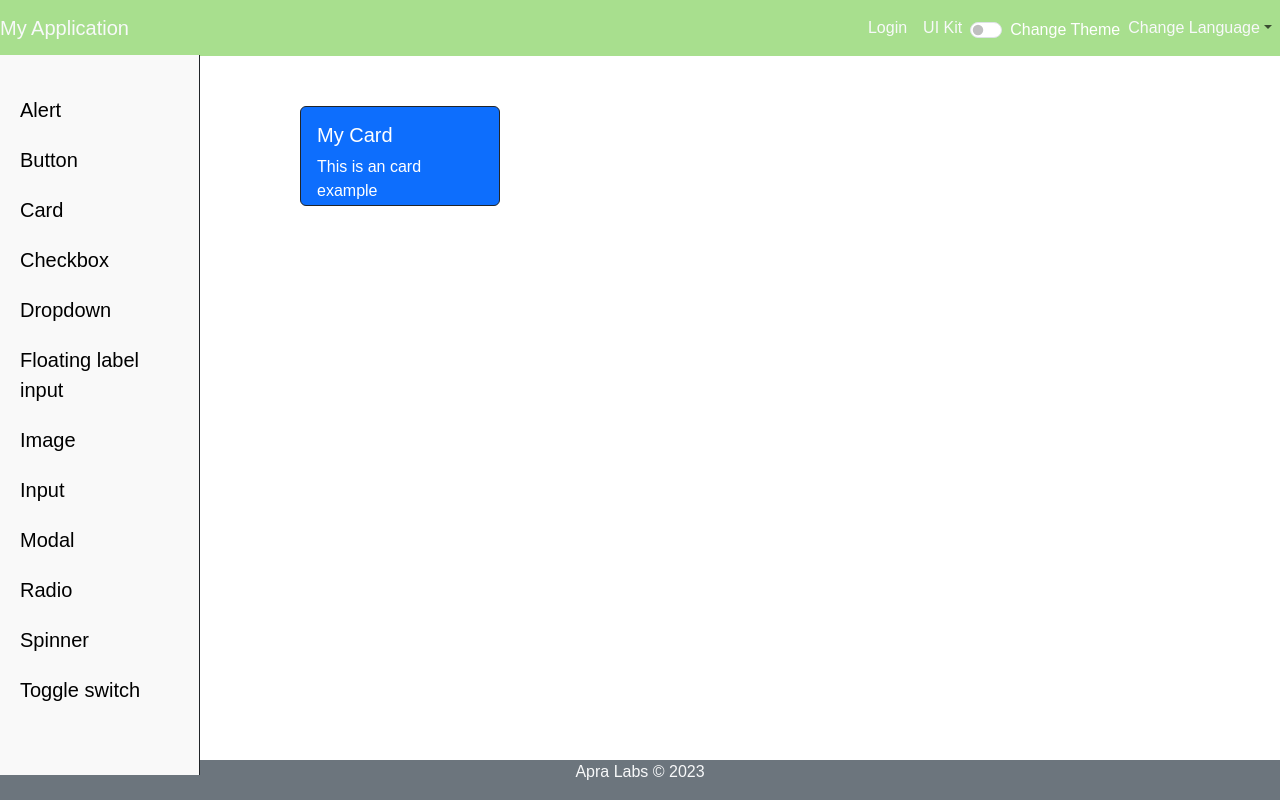
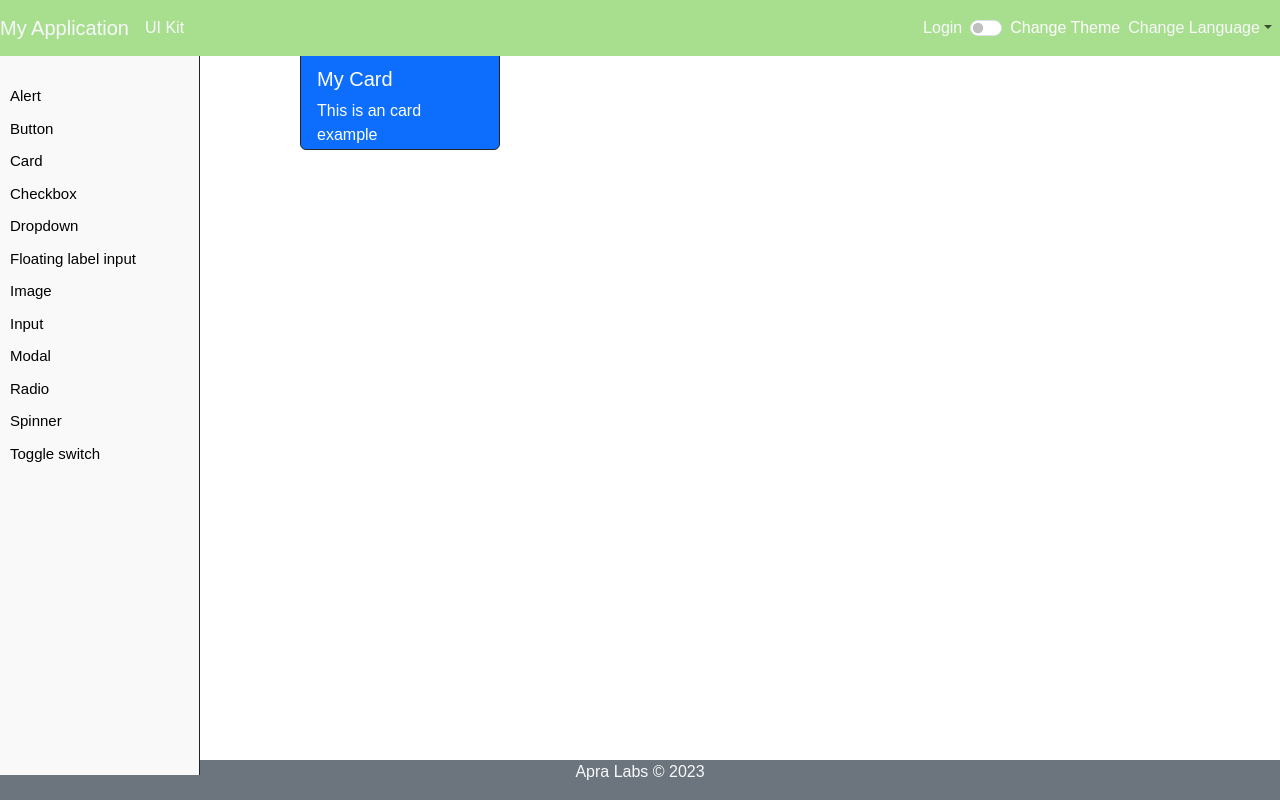
Before and after one commit to Apra-Labs/React-Boilerplate, a React (Create React App) app: page /uikit/card in a window 1280 px wide. Built offline with nearby package versions, Linux system fonts and the light colour scheme.

Commit message:
Added offcanvas navbar

```diff
--- a/src/Main.tsx
+++ b/src/Main.tsx
@@ -21,7 +21,6 @@ const Main: React.FC = () => {
             <Route>
                 <Route path='/' element={<Home />} />
                 <Route path='/profile' element={<Profile />} />
-                <Route path='/uikit' element={<UiKit />} />
                 <Route path='/uikit/alert' element={<AlertExample />} />
                 <Route path='/uikit/button' element={<ButtonExample />} />
                 <Route path='/uikit/card' element={<CardExample />} />
--- a/src/containers/Navigation.tsx
+++ b/src/containers/Navigation.tsx
@@ -7,7 +7,7 @@ import { Link } from 'react-router-dom';
 import { useAppDispatch, useAppSelector } from '../redux/hooks';
 import { logOut } from '../redux/reducers/authSlice';
 import { toast } from 'react-toastify';
-import { Modal } from 'react-bootstrap';
+import { Modal, Offcanvas } from 'react-bootstrap';
 import FloatingLabelInputComponent from '../components/FloatingLabelInputComponent';
 import ButtonComponent from '../components/ButtonComponent';
 import { login } from '../redux/reducers/authSlice';
@@ -97,10 +97,17 @@ const Navigation: React.FC = () => {
 
     return (
         <>
-            <Navbar expand="lg" style={{ backgroundColor: '#A8DF8E' }} data-bs-theme="light">
+            <Navbar expand="lg" style={{ backgroundColor: '#A8DF8E' }} data-bs-theme="light" fixed='top'>
                 <Navbar.Brand as={Link} to={"/"} className='text-light'>{t("MyApplication")}</Navbar.Brand>
-                <Navbar.Toggle aria-controls="basic-navbar-nav" />
-                <Navbar.Collapse id="basic-navbar-nav">
+                <Nav.Link as={Link} to={"/uikit/alert"} className='text-light'>{t("UiKit")}</Nav.Link>
+                <Navbar.Toggle aria-controls="navbar-offcanvas" />
+                <Navbar.Offcanvas id="navbar-offcanvas" style={{ backgroundColor: '#A8DF8E', left: 0, top: 0, right: 'auto' }}>
+                    <Offcanvas.Header closeButton style={{color: 'white'}}>
+                        <Offcanvas.Title>
+                            <Navbar.Brand as={Link} to={"/"} className='text-light'>{t("MyApplication")}</Navbar.Brand>
+                        </Offcanvas.Title>
+                    </Offcanvas.Header>
+                    <Offcanvas.Body>
                         <Nav className='ms-auto'>
                             {!isLogin ?
                                 <Nav.Link className='text-light' onClick={handleShow}>{t("Login")}</Nav.Link> :
@@ -109,8 +116,7 @@ const Navigation: React.FC = () => {
                             {isLogin &&
                                 <Nav.Link as={Link} to={"/profile"} className='text-light'>{t("Profile")}</Nav.Link>
                             }
-                        <Nav.Link as={Link} to={"/uikit"} className='text-light'>{t("UiKit")}</Nav.Link>
-                        <ToggleSwitchComponent label='Change Theme' onChange={changeTheme} style={{ marginTop: 10, color: "white" }} />
+                            <ToggleSwitchComponent label='Change Theme' onChange={changeTheme} style={{ color: "white", marginTop: 8 }} />
                             <NavDropdown
                                 title={<span className='text-light'>{t("ChangeLanguage")}</span>}
                                 id="navbarScrollingDropdown"
@@ -119,7 +125,8 @@ const Navigation: React.FC = () => {
                                 <NavDropdown.Item eventKey={"es"}>{t("Spanish")}</NavDropdown.Item>
                             </NavDropdown>
                         </Nav>
-                </Navbar.Collapse>
+                    </Offcanvas.Body>
+                </Navbar.Offcanvas>
             </Navbar>
             <Modal show={show} onHide={handleClose} centered>
                 <form onSubmit={handleSubmit}>
--- a/src/pages/ui/Sidebar.css
+++ b/src/pages/ui/Sidebar.css
@@ -13,10 +13,15 @@
 }
 
 .links {
-    margin: 20px;
+    margin: 10px;
     color: black;
     display: block;
     text-decoration: none;
     cursor: pointer;
-    font-size: 20px;
+    font-size: 15px;
+    border-radius: 5px;
 }
+
+.links:hover {
+    background-color: #D8D9DA;
+}
```
Lines whose indentation alone changed are shown as unchanged.
